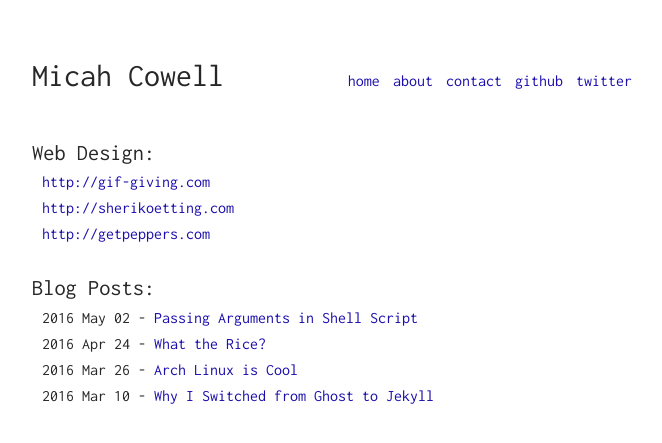
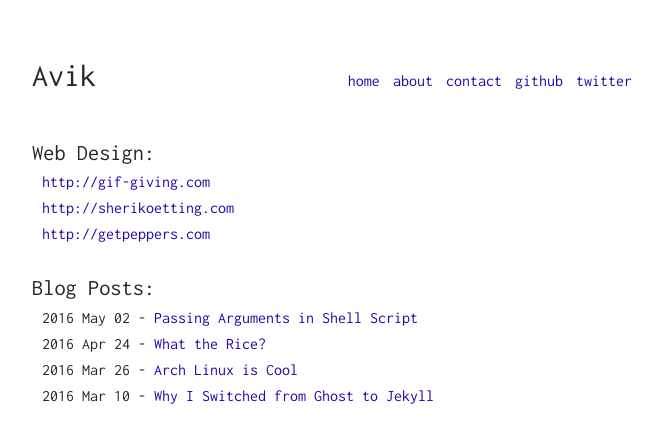
Before and after one commit to ovallion/ovallion.github.io, a Jekyll site: the page built from index.html, in a window 1280 px wide. Shown: the top 443 px of the page, without its empty margins (308-970 px from the left). Built offline with Jekyll 4.4.1, drawn with Linux system fonts in a browser that asks for light colours.

Commit message:
Update _config.yml

```diff
--- a/_config.yml
+++ b/_config.yml
@@ -1,6 +1,6 @@
 # My variables
-name: Micah Cowell
-description: Futuristic web design
+name: Avik
+description: Blog
 google_verification: null
 
 
```
